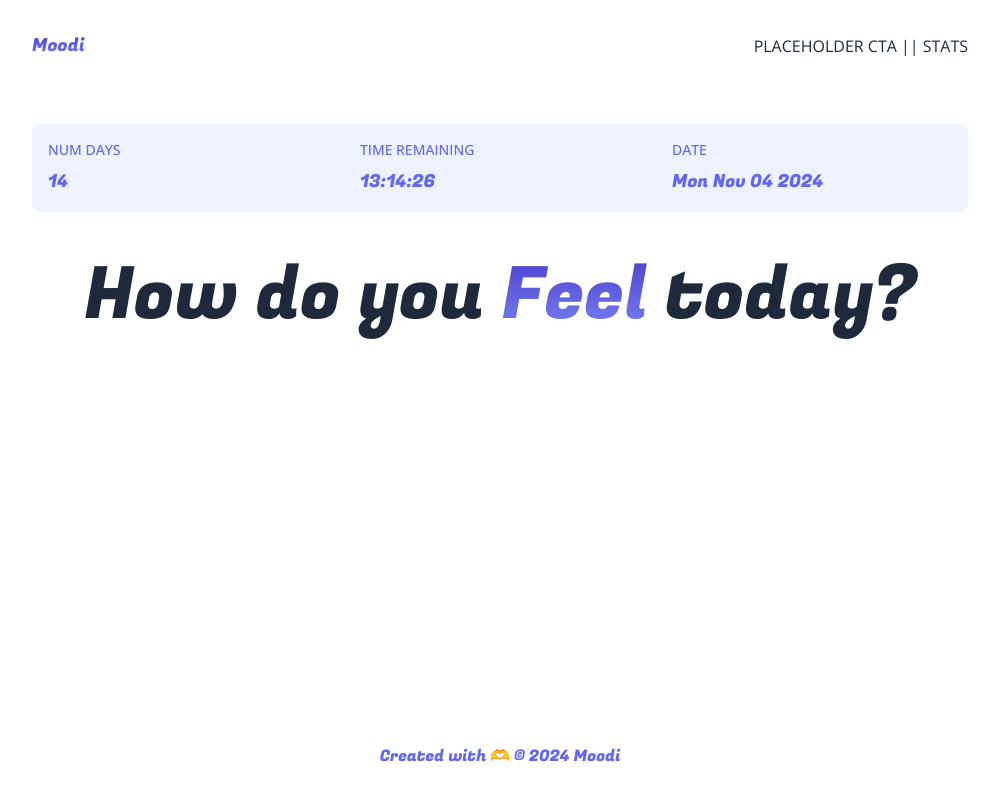
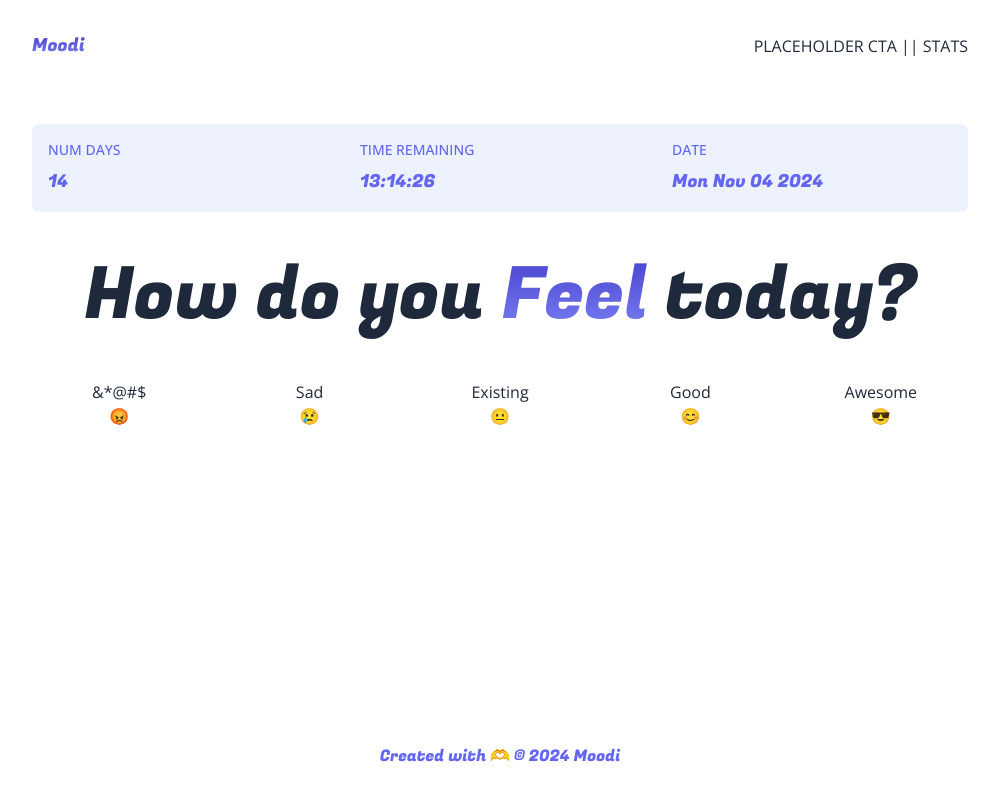
Before and after one commit to McLainCronin/moodl, a Next.js app: page /dashboard in a window 1280 px wide. Shown: the whole page, without its empty margins (140-1139 px from the left). Built offline with nearby package versions, Linux system fonts and the light colour scheme.

Commit message:
Refactor Dashboard component to update mood options and improve button rendering in the mood selection grid; clean up Login component import statement.

```diff
--- a/components/Dashboard.jsx
+++ b/components/Dashboard.jsx
@@ -13,12 +13,10 @@ export default function Dashboard() {
 
   const moods = {
     '&*@#$': '😡',
-    '&*@#$': '😡',
-    '&*@#$': '😡',
-    '&*@#$': '😡',
-    '&*@#$': '😡',
-
-
+    'Sad': '😢',
+    'Existing': '😐',
+    'Good': '😊',
+    'Awesome': '😎',
   }
 
   return (
@@ -37,7 +35,14 @@ export default function Dashboard() {
           How do you <span className='textGradient'>Feel</span> today?
         </h4>
         <div className='grid grid-cols-2 md:grid-cols-5 gap-4'>
-
+          {Object.keys(moods).map((mood, moodIndex) => {
+            return (
+              <button className={' ' + (moodIndex === 4 ? ' col-span-2 md:col-span-1' : ' ' )} key={moodIndex}>
+                <p>{mood}</p>
+                <p>{moods[mood]}</p>
+              </button>
+            )
+          })}
         </div>
     </div>
   )
--- a/components/Login.jsx
+++ b/components/Login.jsx
@@ -2,7 +2,7 @@ import React from 'react'
 import Main from './Main'
 import { Fugaz_One } from 'next/font/google'
 import Button from './Button'
-const { fugaz } = Fugaz_One({ subsets: ['latin'], weight: ['400'] })
+const fugaz = Fugaz_One({ subsets: ['latin'], weight: ['400'] })
 
 
 export default function Login() {
```
